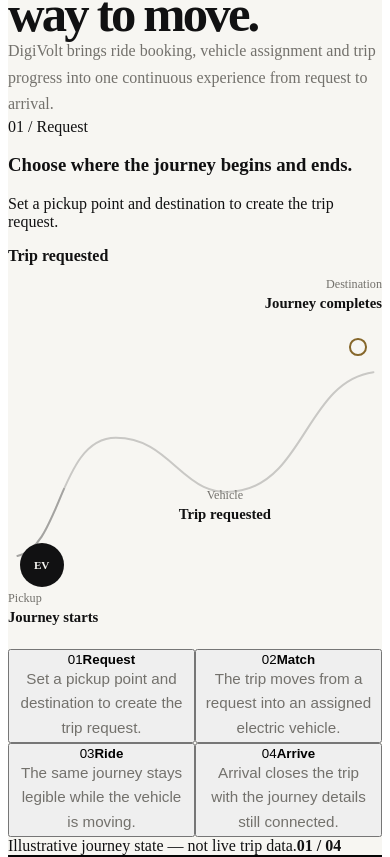
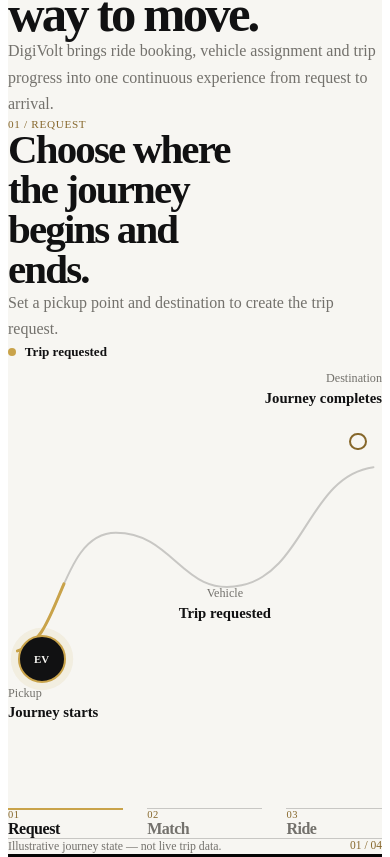
Before and after one commit to emmy16-glitch/Digi02_website, a React (Vite) app: page / in a window 390 px wide. Shown: the part 5581-6438 px from the top of the page. Built offline with nearby package versions, Linux system fonts and the light colour scheme; the HTML template or start-up script is replaced by a standard one.

Commit message:
Style DigiVolt controlled journey states

```diff
--- a/src/styles/digivolt-section.css
+++ b/src/styles/digivolt-section.css
@@ -70,15 +70,12 @@
   line-height: 1.3;
 }
 
-/* ==========================================================
-   WARM-WHITE JOURNEY
-   ========================================================== */
-
 .digivolt-journey {
   --digivolt-bg: #f7f6f2;
   --digivolt-ink: #111112;
   --digivolt-muted: #73716c;
   --digivolt-line: rgba(17, 17, 18, 0.2);
+  --digivolt-line-strong: rgba(17, 17, 18, 0.32);
   --digivolt-gold: #c9a34a;
   --digivolt-gold-dark: #86672b;
 
@@ -125,10 +122,68 @@
   line-height: 1.65;
 }
 
+.digivolt-journey__interaction {
+  display: grid;
+  grid-template-columns: minmax(16rem, 0.4fr) minmax(0, 1fr);
+  gap: clamp(3rem, 7vw, 8rem);
+  align-items: center;
+  margin-top: clamp(6rem, 9vw, 9rem);
+}
+
+.digivolt-journey__stage-copy {
+  min-width: 0;
+}
+
+.digivolt-journey__stage-copy > span {
+  display: block;
+  margin-bottom: var(--space-2);
+  color: var(--digivolt-gold-dark);
+  font-family: var(--font-mono);
+  font-size: 0.7rem;
+  letter-spacing: 0.06em;
+  text-transform: uppercase;
+}
+
+.digivolt-journey__stage-copy h3 {
+  max-width: 11ch;
+  margin: 0;
+  color: var(--digivolt-ink);
+  font-family: var(--font-display);
+  font-size: clamp(2.4rem, 3.5vw, 4rem);
+  font-weight: 600;
+  letter-spacing: -0.045em;
+  line-height: 0.98;
+}
+
+.digivolt-journey__stage-copy p {
+  max-width: 28rem;
+  margin: var(--space-3) 0 0;
+  color: var(--digivolt-muted);
+  font-size: 1rem;
+  line-height: 1.62;
+}
+
+.digivolt-journey__stage-copy > strong {
+  display: inline-flex;
+  align-items: center;
+  gap: 0.55rem;
+  margin-top: var(--space-4);
+  color: var(--digivolt-ink);
+  font-size: 0.82rem;
+  font-weight: 600;
+}
+
+.digivolt-journey__stage-copy > strong::before {
+  width: 0.5rem;
+  height: 0.5rem;
+  border-radius: 50%;
+  background: var(--digivolt-gold);
+  content: '';
+}
+
 .digivolt-journey__route {
   position: relative;
-  min-height: clamp(30rem, 40vw, 39rem);
-  margin-top: clamp(6rem, 9vw, 9rem);
+  min-height: clamp(29rem, 38vw, 38rem);
 }
 
 .digivolt-journey__route svg {
@@ -139,12 +194,22 @@
   overflow: visible;
 }
 
-.digivolt-journey__route path {
+.digivolt-journey__route-base,
+.digivolt-journey__route-progress {
   fill: none;
+  stroke-linecap: round;
+  vector-effect: non-scaling-stroke;
+}
+
+.digivolt-journey__route-base {
   stroke: var(--digivolt-line);
-  stroke-linecap: round;
   stroke-width: 2;
-  vector-effect: non-scaling-stroke;
+}
+
+.digivolt-journey__route-progress {
+  stroke: var(--digivolt-gold);
+  stroke-width: 3;
+  transition: stroke-dashoffset 700ms var(--ease-emphasized);
 }
 
 .digivolt-journey__point {
@@ -170,18 +235,27 @@
 .digivolt-journey__vehicle {
   position: absolute;
   z-index: 4;
-  top: 47%;
-  left: 58%;
   display: grid;
   width: 3.25rem;
   height: 3.25rem;
   place-items: center;
+  border: 2px solid var(--digivolt-gold);
   border-radius: 50%;
   background: var(--digivolt-ink);
   color: var(--digivolt-bg);
-  font-size: 0.7rem;
+  box-shadow: 0 0 0 0.45rem rgba(201, 163, 74, 0.1);
+  font-family: var(--font-mono);
+  font-size: 0.68rem;
   font-weight: 600;
   transform: translate(-50%, -50%);
+  transition:
+    left 700ms var(--ease-emphasized),
+    top 700ms var(--ease-emphasized),
+    box-shadow 320ms var(--ease-standard);
+}
+
+.digivolt-journey[data-stage='arrive'] .digivolt-journey__vehicle {
+  box-shadow: 0 0 0 0.7rem rgba(201, 163, 74, 0.12);
 }
 
 .digivolt-journey__route-meta {
@@ -208,8 +282,9 @@
 }
 
 .digivolt-journey__route-meta--vehicle {
-  top: 57%;
+  top: 58%;
   left: 58%;
+  max-width: 12rem;
   transform: translateX(-50%);
   text-align: center;
 }
@@ -223,29 +298,94 @@
 .digivolt-journey__stages {
   display: grid;
   grid-template-columns: repeat(4, minmax(0, 1fr));
-  gap: clamp(2rem, 5vw, 5rem);
-  padding: 0;
-  margin: var(--space-6) 0 0;
-  list-style: none;
+  gap: clamp(1.5rem, 3vw, 3rem);
+  margin-top: clamp(4rem, 6vw, 6rem);
 }
 
-.digivolt-journey__stages li {
-  max-width: 18rem;
+.digivolt-journey__stages button {
+  position: relative;
+  min-width: 0;
+  border: 0;
+  border-top: 1px solid var(--digivolt-line);
+  padding: var(--space-3) 0 0;
+  background: transparent;
+  color: var(--digivolt-muted);
+  cursor: pointer;
+  font: inherit;
+  text-align: left;
 }
 
-.digivolt-journey__stages h3 {
-  margin: 0;
-  color: var(--digivolt-ink);
-  font-size: clamp(1.45rem, 2vw, 2rem);
+.digivolt-journey__stages button::before {
+  position: absolute;
+  top: -1px;
+  left: 0;
+  width: 0;
+  height: 2px;
+  background: var(--digivolt-gold);
+  content: '';
+  transition: width 420ms var(--ease-emphasized);
+}
+
+.digivolt-journey__stages button > span {
+  display: block;
+  color: var(--digivolt-gold-dark);
+  font-family: var(--font-mono);
+  font-size: 0.66rem;
+  letter-spacing: 0.05em;
+}
+
+.digivolt-journey__stages button strong {
+  display: block;
+  margin-top: var(--space-1);
+  color: var(--digivolt-muted);
+  font-family: var(--font-display);
+  font-size: clamp(1.35rem, 2vw, 1.9rem);
   font-weight: 600;
   letter-spacing: -0.03em;
 }
 
-.digivolt-journey__stages p {
+.digivolt-journey__stages button p {
+  max-width: 18rem;
   margin: var(--space-1) 0 0;
   color: var(--digivolt-muted);
-  font-size: 0.95rem;
-  line-height: 1.6;
+  font-size: 0.9rem;
+  line-height: 1.55;
+}
+
+.digivolt-journey__stages button:hover strong,
+.digivolt-journey__stages button[data-active='true'] strong {
+  color: var(--digivolt-ink);
+}
+
+.digivolt-journey__stages button[data-active='true']::before {
+  width: 100%;
+}
+
+.digivolt-journey__stages button:focus-visible {
+  outline: 2px solid var(--digivolt-gold-dark);
+  outline-offset: 0.35rem;
+}
+
+.digivolt-journey__footer {
+  display: flex;
+  align-items: center;
+  justify-content: space-between;
+  gap: var(--space-3);
+  margin-top: var(--space-4);
+  border-top: 1px solid var(--digivolt-line);
+  padding-top: var(--space-3);
+}
+
+.digivolt-journey__footer span {
+  color: var(--digivolt-muted);
+  font-size: 0.74rem;
+}
+
+.digivolt-journey__footer strong {
+  color: var(--digivolt-gold-dark);
+  font-family: var(--font-mono);
+  font-size: 0.72rem;
+  font-weight: 500;
 }
 
 @media (max-width: 64rem) {
@@ -277,6 +417,34 @@
   .digivolt-journey__heading > p:last-child {
     grid-column: 4 / span 7;
     margin-top: var(--space-3);
+  }
+
+  .digivolt-journey__interaction {
+    grid-template-columns: 1fr;
+    gap: var(--space-5);
+  }
+
+  .digivolt-journey__stage-copy {
+    display: grid;
+    grid-template-columns: minmax(15rem, 0.75fr) minmax(0, 1fr);
+    gap: var(--space-2) var(--space-6);
+    align-items: start;
+  }
+
+  .digivolt-journey__stage-copy > span,
+  .digivolt-journey__stage-copy h3 {
+    grid-column: 1;
+  }
+
+  .digivolt-journey__stage-copy p {
+    grid-column: 2;
+    grid-row: 1 / span 2;
+    margin-top: 0;
+  }
+
+  .digivolt-journey__stage-copy > strong {
+    grid-column: 2;
+    margin-top: 0;
   }
 }
 
@@ -321,9 +489,26 @@
     margin-top: var(--space-3);
   }
 
+  .digivolt-journey__interaction {
+    margin-top: var(--space-8);
+  }
+
+  .digivolt-journey__stage-copy {
+    display: block;
+  }
+
+  .digivolt-journey__stage-copy p,
+  .digivolt-journey__stage-copy > strong {
+    margin-top: var(--space-3);
+  }
+
+  .digivolt-journey__stage-copy h3 {
+    max-width: 12ch;
+    font-size: clamp(2.4rem, 10.5vw, 3.3rem);
+  }
+
   .digivolt-journey__route {
     min-height: 24rem;
-    margin-top: var(--space-8);
   }
 
   .digivolt-journey__route svg {
@@ -342,8 +527,6 @@
   }
 
   .digivolt-journey__vehicle {
-    top: 48%;
-    left: 58%;
     width: 2.75rem;
     height: 2.75rem;
   }
@@ -353,7 +536,8 @@
   }
 
   .digivolt-journey__route-meta--vehicle {
-    top: 58%;
+    top: 59%;
+    max-width: 8rem;
   }
 
   .digivolt-journey__route-meta--destination {
@@ -361,8 +545,34 @@
   }
 
   .digivolt-journey__stages {
-    grid-template-columns: repeat(2, minmax(0, 1fr));
-    gap: var(--space-5) var(--space-4);
-    margin-top: var(--space-5);
+    grid-template-columns: repeat(4, minmax(7.2rem, 1fr));
+    overflow-x: auto;
+    margin-right: calc(var(--page-margin) * -1);
+    padding-right: var(--page-margin);
+    scrollbar-width: none;
+  }
+
+  .digivolt-journey__stages::-webkit-scrollbar {
+    display: none;
+  }
+
+  .digivolt-journey__stages button p {
+    display: none;
+  }
+
+  .digivolt-journey__stages button strong {
+    font-size: 1rem;
+  }
+
+  .digivolt-journey__footer {
+    align-items: flex-start;
   }
 }
+
+@media (prefers-reduced-motion: reduce) {
+  .digivolt-journey__route-progress,
+  .digivolt-journey__vehicle,
+  .digivolt-journey__stages button::before {
+    transition: none;
+  }
+}
```
